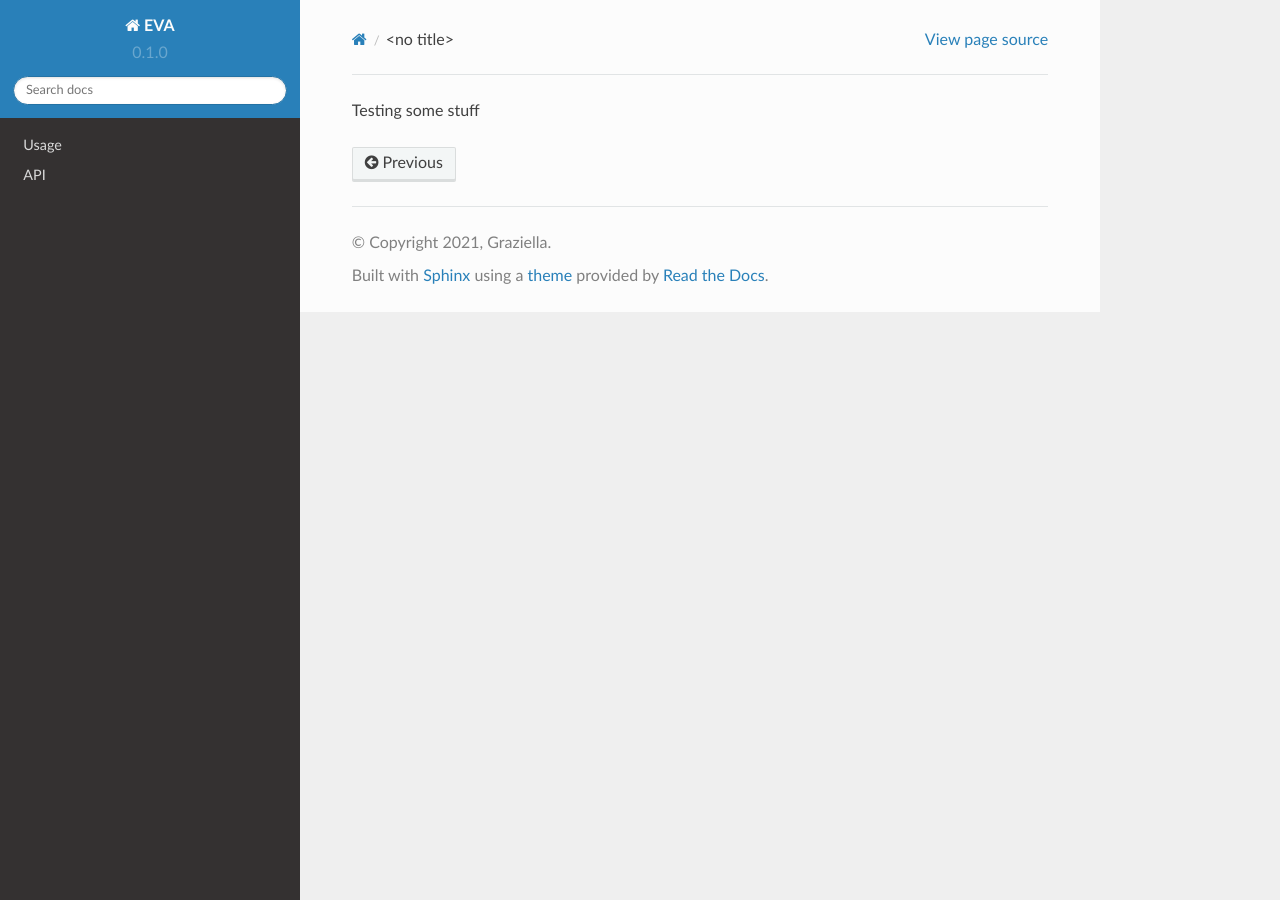
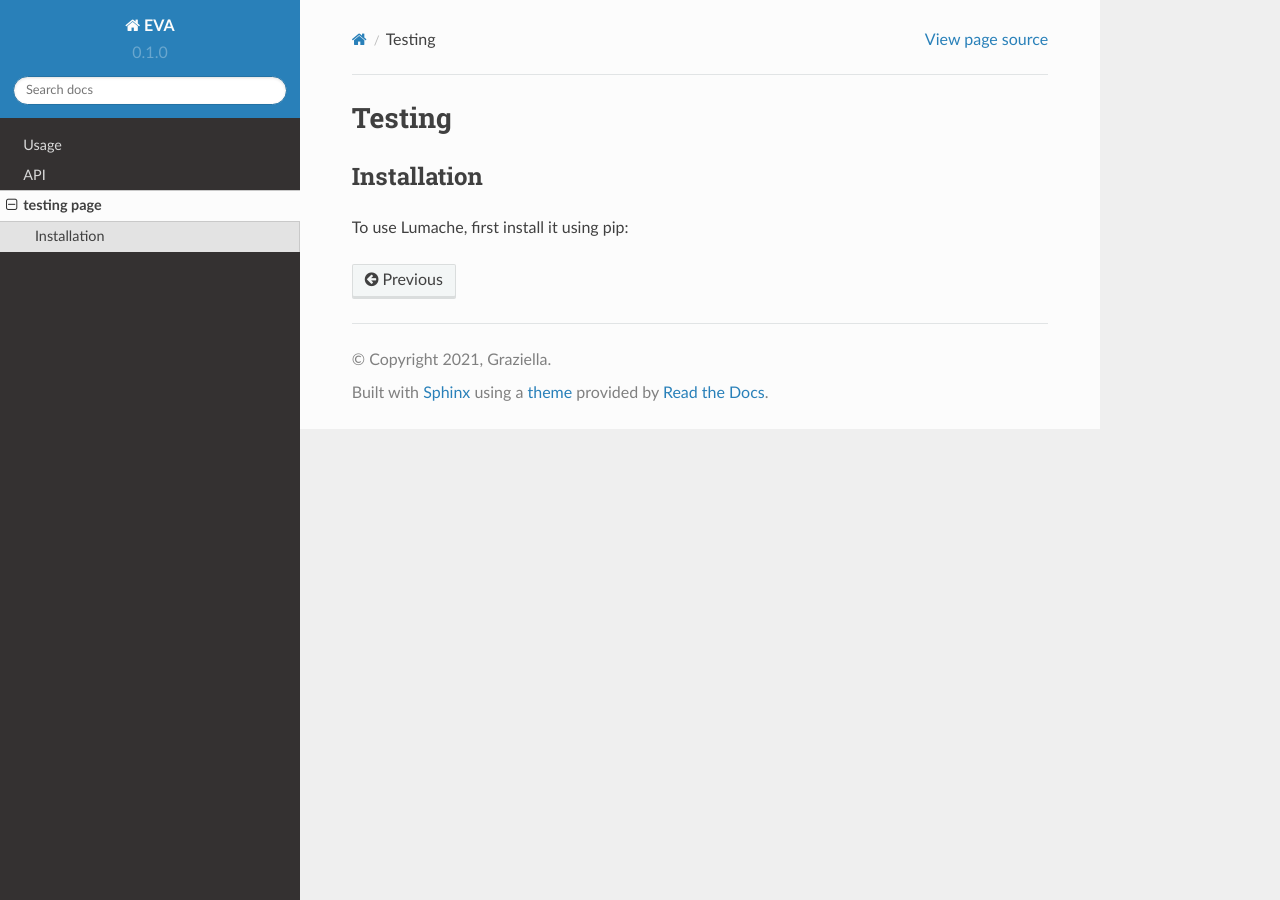
Before and after one commit to learoumazeilles/rtd-tutorial, a Sphinx documentation site: the page built from docs/source/new.rst, in a window 1280 px wide. Built offline with Sphinx 7.4.7 and the Read the Docs theme 2.0.0, drawn with Linux system fonts in a browser that asks for light colours.

Commit message:
Update new.rst

```diff
--- a/docs/source/new.rst
+++ b/docs/source/new.rst
@@ -1 +1,9 @@
-Testing some stuff
+Testing
+=====
+
+.. _installation:
+
+Installation
+------------
+
+To use Lumache, first install it using pip:
```
